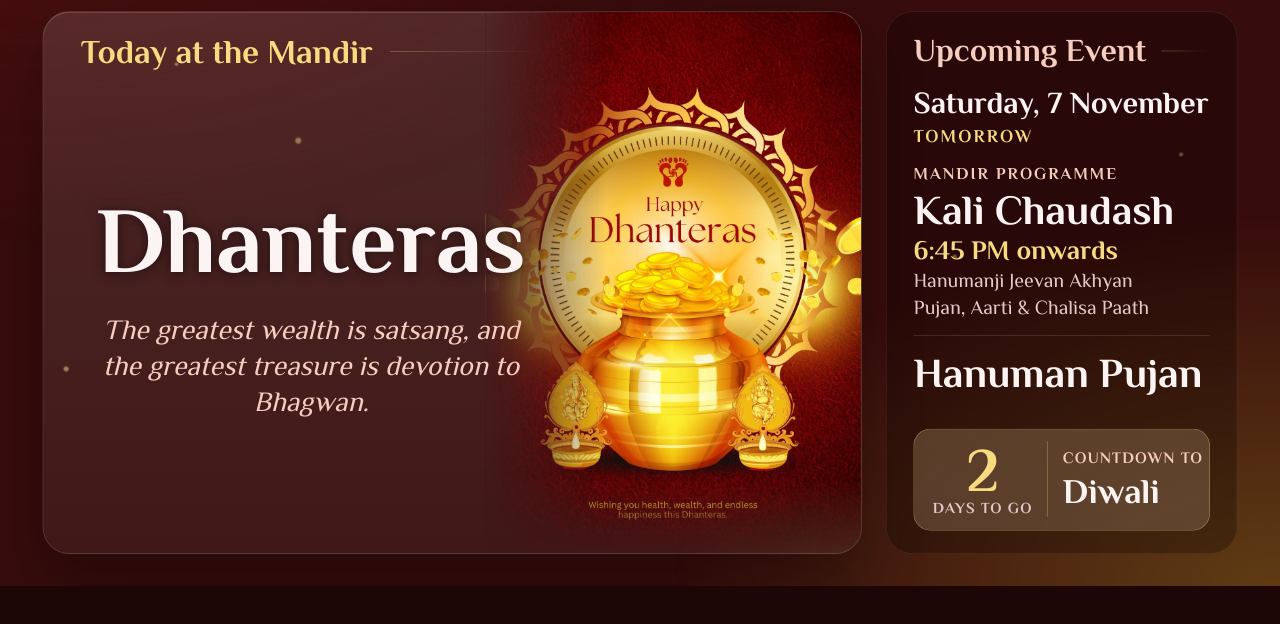
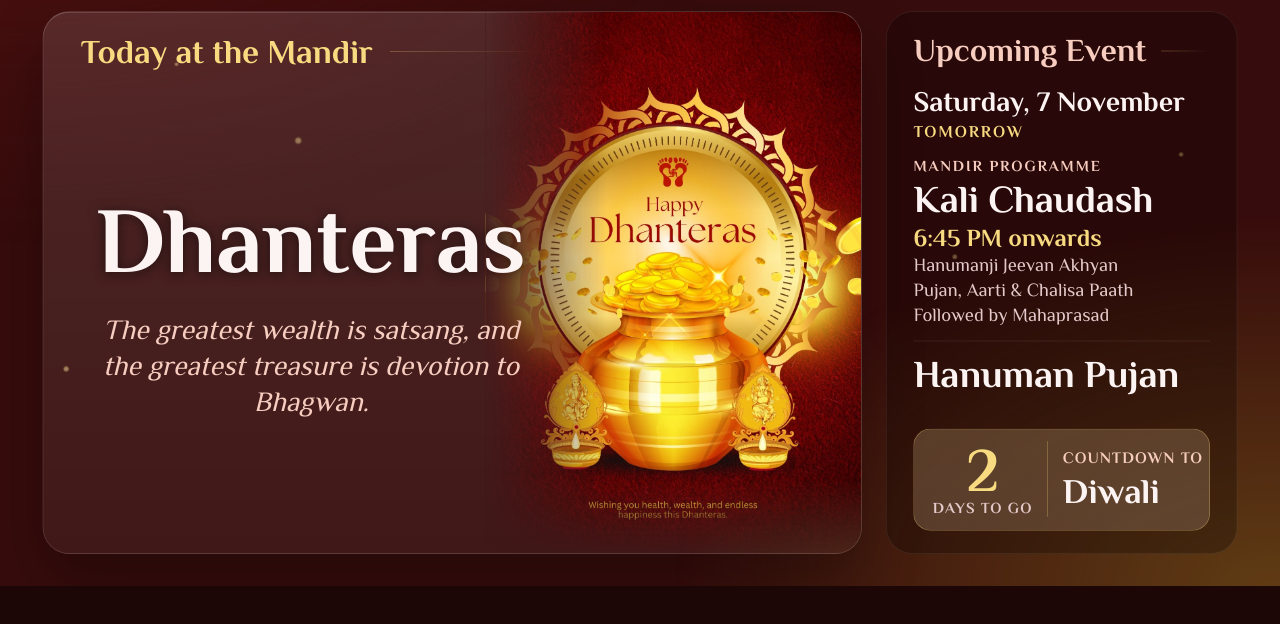
Before and after one commit to SSMBAuckland/announcements-tv, a plain HTML site: page index.html in a window 1280 px wide. Shown: the part 174-798 px from the top of the page. Drawn offline with Linux system fonts and the light colour scheme.

```diff
--- a/index.html
+++ b/index.html
@@ -856,14 +856,14 @@ const EVENTS = [
   {"date": "6/11/2026", "event": "Dhanteras", "progress": false, "quote": "The greatest wealth is satsang, and the greatest treasure is devotion to Bhagwan.", "image": "images/2026-11-06-dhanteras.jpg", "palette": {"h": 0, "s": 65, "a": 45, "b": 15}, "video": "videos/2026-11-06-dhanteras.webm"},
   {"date": "7/11/2026", "event": "Kali Chaudash", "hidden": true, "progress": false, "quote": "May darkness within the heart be dispelled by the light of bhakti and divine remembrance."},
   {"date": "7/11/2026", "event": "Hanuman Pujan", "progress": false, "quote": "May Hanumanji’s strength, humility and unwavering devotion inspire our seva."},
-  {"date": "7/11/2026", "event": "Kali Chaudash", "time": "6:45 PM onwards", "note": "Hanumanji Jeevan Akhyan • Pujan, Aarti & Chalisa Paath", "source": "Mandir Programme", "hideShlok": true, "progress": false, "quote": "May darkness within the heart be dispelled by the light of bhakti and divine remembrance.", "image": "images/2026-11-07-kali-chaudash.jpg", "palette": {"h": 40, "s": 60, "a": 45, "b": 15}},
+  {"date": "7/11/2026", "event": "Kali Chaudash", "time": "6:45 PM onwards", "note": "Hanumanji Jeevan Akhyan • Pujan, Aarti & Chalisa Paath • Followed by Mahaprasad", "source": "Mandir Programme", "hideShlok": true, "progress": false, "quote": "May darkness within the heart be dispelled by the light of bhakti and divine remembrance.", "image": "images/2026-11-07-kali-chaudash.jpg", "palette": {"h": 40, "s": 60, "a": 45, "b": 15}},
   {"date": "8/11/2026", "event": "Laxmi Pujan", "hidden": true, "progress": false, "quote": "May true prosperity be measured in satsang, contentment, seva and devotion."},
   {"date": "8/11/2026", "event": "Chopda Pujan", "progress": false, "quote": "May every account begin with gratitude to Bhagwan and every endeavour remain rooted in dharma."},
   {"date": "8/11/2026", "event": "Diwali", "backgroundVideo": "videos/2026-11-08-diwali-fireworks.webm", "progress": true, "quote": "May the light of bhakti remove darkness from the heart and illuminate every home with peace."},
-  {"date": "8/11/2026", "event": "Lakshmi Poojan", "time": "6:00 – 7:00 PM", "source": "Mandir Programme", "hideShlok": true, "progress": false},
+  {"date": "8/11/2026", "event": "Lakshmi Poojan", "time": "6:00 – 7:30 PM", "source": "Mandir Programme", "hideShlok": true, "progress": false},
   {"date": "8/11/2026", "event": "Thaal and Chesta", "time": "7:00 PM", "source": "Mandir Programme", "hideShlok": true, "progress": false},
   {"date": "8/11/2026", "event": "Aarti, Nitya Niyam and Katha", "time": "7:30 PM", "source": "Mandir Programme", "hideShlok": true, "progress": false},
-  {"date": "8/11/2026", "event": "Deepotsav Aarti", "time": "8:00 PM", "source": "Mandir Programme", "hideShlok": true, "progress": false},
+  {"date": "8/11/2026", "event": "Deepotsav Aarti", "time": "8:00 PM", "source": "Mandir Programme", "hideShlok": true, "progress": false, "note": "Followed by Mahaprasad"},
   {"date": "9/11/2026", "event": "Annkutotsav", "progress": false, "quote": "When countless offerings are placed before Bhagwan, the heart learns that everything we have is His gift."},
   {"date": "9/11/2026", "event": "Govardhan Pujan", "progress": false, "quote": "Remember Bhagwan’s protection and cultivate humility, gratitude and unwavering faith."},
   {"date": "9/11/2026", "event": "Somvati Darsha Amavasya", "progress": false, "quote": "Let a sacred day of remembrance turn the mind inward towards peace and devotion."},
```
Also changed, not shown: 1 other file.
